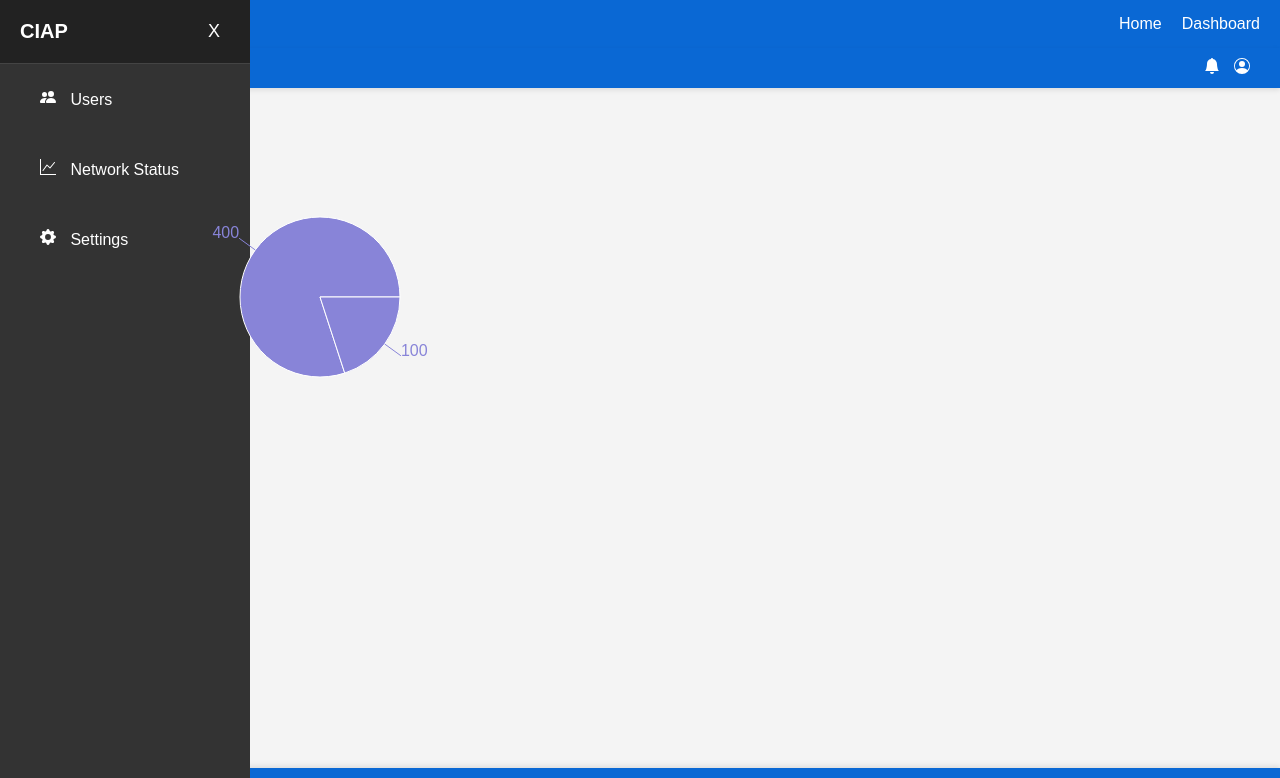
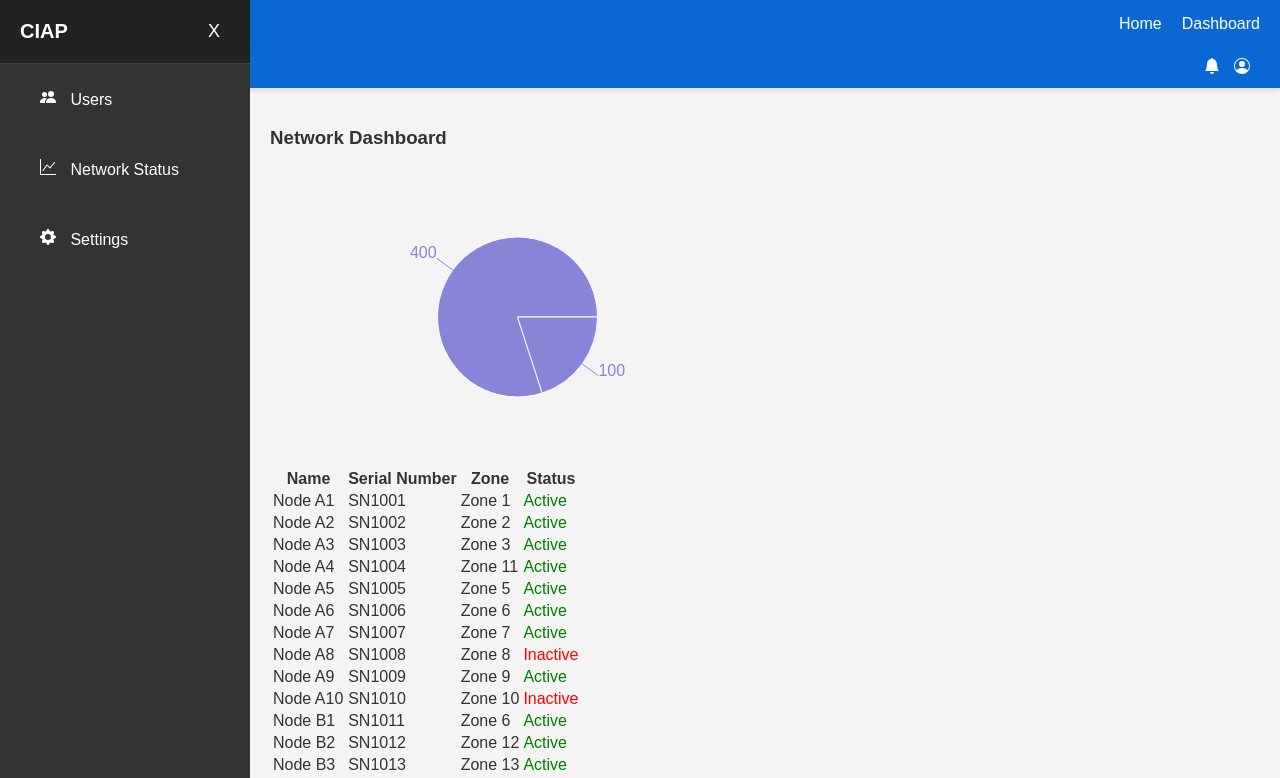
Before and after one commit to bvilane/CIAP, a React (Create React App) app in the folder ciap-frontend/: page /admin-dashboard in a window 1280 px wide. Shown: the top 778 px of the page. Built offline with nearby package versions, Linux system fonts and the light colour scheme; sample sign-in values are in the browser's storage.

Commit message:
Updated Dashboard

```diff
--- a/ciap-frontend/src/components/AdminDashboard/AdminDashboard.js
+++ b/ciap-frontend/src/components/AdminDashboard/AdminDashboard.js
@@ -2,6 +2,7 @@ import React, { useState } from 'react';
 import Header from './Header';
 import Sidebar from './Sidebar';
 import NetworkDashboard from './NetworkDashboard';
+import NodesTable from './NodesTable';  // Ensure this import is correct
 import './AdminDashboard.css'; // Adjust the path based on where you save the file
 
 function AdminDashboard() {
@@ -15,7 +16,10 @@ function AdminDashboard() {
     <div className='grid-container'>
       <Header openSidebar={openSidebar} />
       <Sidebar openSidebarToggle={openSidebarToggle} openSidebar={openSidebar} />
-      <NetworkDashboard />
+      <div className="main-content">
+        <NetworkDashboard />
+        <NodesTable />
+      </div>
     </div>
   );
 }
--- /dev/null
+++ b/ciap-frontend/src/components/AdminDashboard/NodesTable.js
@@ -0,0 +1,53 @@
+import React from 'react';
+
+const nodes = [
+    { id: 1, name: "Node A1", serial: "SN1001", zone: "Zone 1", status: true },
+    { id: 2, name: "Node A2", serial: "SN1002", zone: "Zone 2", status: true },
+    { id: 3, name: "Node A3", serial: "SN1003", zone: "Zone 3", status: true },
+    { id: 4, name: "Node A4", serial: "SN1004", zone: "Zone 11", status: true },
+    { id: 5, name: "Node A5", serial: "SN1005", zone: "Zone 5", status: true },
+    { id: 6, name: "Node A6", serial: "SN1006", zone: "Zone 6", status: true },
+    { id: 7, name: "Node A7", serial: "SN1007", zone: "Zone 7", status: true },
+    { id: 8, name: "Node A8", serial: "SN1008", zone: "Zone 8", status: false },
+    { id: 9, name: "Node A9", serial: "SN1009", zone: "Zone 9", status: true },
+    { id: 10, name: "Node A10", serial: "SN1010", zone: "Zone 10", status: false },
+    { id: 11, name: "Node B1", serial: "SN1011", zone: "Zone 6", status: true },
+    { id: 12, name: "Node B2", serial: "SN1012", zone: "Zone 12", status: true },
+    { id: 13, name: "Node B3", serial: "SN1013", zone: "Zone 13", status: true },
+    { id: 14, name: "Node B4", serial: "SN1014", zone: "Zone 14", status: false },
+    { id: 15, name: "Node B5", serial: "SN1015", zone: "Zone 1", status: true },
+    { id: 16, name: "Node B6", serial: "SN1016", zone: "Zone 2", status: true },
+    { id: 17, name: "Node B7", serial: "SN1017", zone: "Zone 3", status: true },
+    { id: 18, name: "Node B8", serial: "SN1018", zone: "Zone 4", status: false },
+    { id: 19, name: "Node B9", serial: "SN1019", zone: "Zone 5", status: true },
+    { id: 20, name: "Node B10", serial: "SN1020", zone: "Zone 6", status: true }
+];
+
+function NodesTable() {
+    return (
+        <table>
+            <thead>
+                <tr>
+                    <th>Name</th>
+                    <th>Serial Number</th>
+                    <th>Zone</th>
+                    <th>Status</th>
+                </tr>
+            </thead>
+            <tbody>
+                {nodes.map(node => (
+                    <tr key={node.id}>
+                        <td>{node.name}</td>
+                        <td>{node.serial}</td>
+                        <td>{node.zone}</td>
+                        <td style={{ color: node.status ? 'green' : 'red' }}>
+                            {node.status ? 'Active' : 'Inactive'}
+                        </td>
+                    </tr>
+                ))}
+            </tbody>
+        </table>
+    );
+}
+
+export default NodesTable;
```
